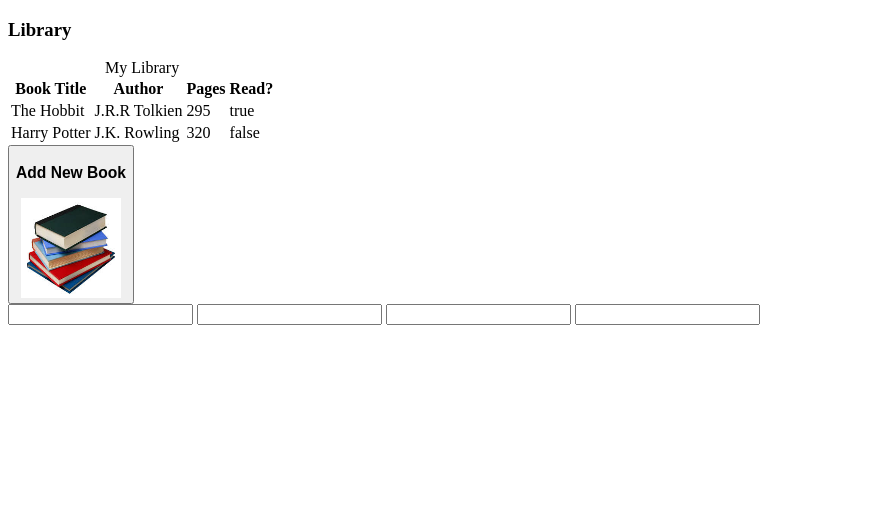
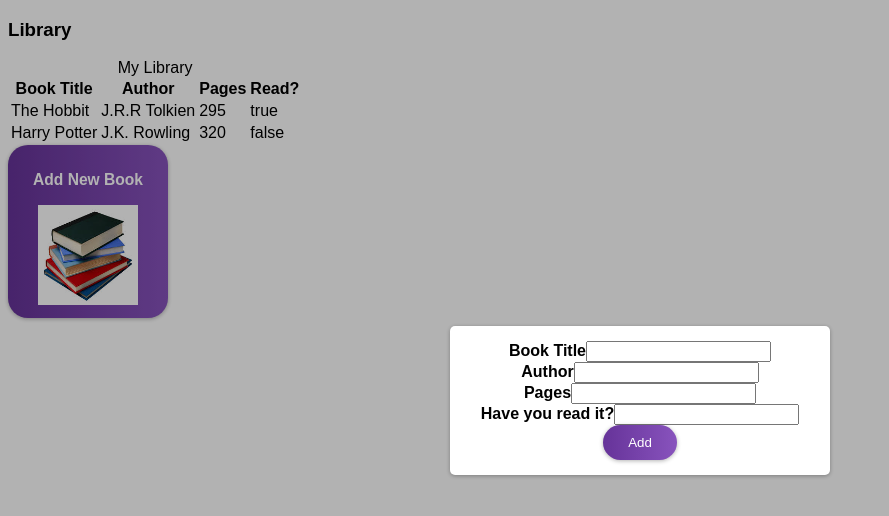
Before and after one commit to sebcroker/Library, a plain HTML site: page index.html in a window 1280 px wide. Both pictures are taken after a click on the button "Add New Book". Shown: the whole page, without its empty margins (0-889 px from the left). Drawn offline with Linux system fonts and the light colour scheme.

Commit message:
Modals learnt in this. Changing from front-end now

```diff
--- a/index.html
+++ b/index.html
@@ -19,17 +19,19 @@
         <tbody id = "myTable">
         </tbody>
     </table>
+
     <button id = "openModal">
         <h3>Add New Book</h3>
         <img src="./images/Book.jpeg" alt="A black, blue, red and navy blue book stacked on one another" height = 100px width = 100px>
     </button>
 
-    <div class = "modal" id = "modal">
+    <div class = "modal" id = "modal"> <!-- classes to style elements, ID's to target them in JS-->
         <div class = "modal-inner">
-            <input type="text">
-            <input type="text">
-            <input type="text">
-            <input type="text">
+            <h4>Book Title<input type="text"></h4>
+            <h4>Author<input type="text"></h4>
+            <h4>Pages<input type="text"></h4>
+            <h4>Have you read it?<input type="text"></h4>
+            <button id = "closeModal">Add</button>
         </div>
     </div>
     <script src = "main.js"></script>
--- a/main.js
+++ b/main.js
@@ -1,9 +1,15 @@
 const myLibrary = [];
-const btn = document.querySelector("button");
+const openBtn = document.querySelector("#openModal");
+const closeBtn = document.querySelector("#closeModal");
+const modal = document.querySelector("#modal");
 
-btn.addEventListener("click", () => {
+openBtn.addEventListener("click", () => {
+    modal.classList.add("open");
+});
 
-})
+closeBtn.addEventListener("click", () => {
+    modal.classList.remove("open");
+});
 
 const hobbit = new Books("The Hobbit", "J.R.R Tolkien", 295, true);
 const harryPotter = new Books("Harry Potter", "J.K. Rowling", 320, false);
--- a/style.css
+++ b/style.css
@@ -0,0 +1,55 @@
+* {
+    box-sizing: border-box;
+}
+
+body {
+    font-family: "Poppins", sans-serif;
+}
+
+button {
+    background-image: linear-gradient(to right, #663399, #8853bd);
+    border-radius: 20px;
+    border: 0;
+    box-shadow: 0 1px 4px rgba(0, 0, 0, 0.3);
+    color: #fff;
+    cursor: pointer;
+    padding: 10px 25px;
+}
+
+button:active {
+    opacity: 0.8;
+}
+
+.modal {
+    background-color: rgba(0, 0, 0, 0.3);
+    opacity: 0;
+    position: fixed;
+    top: 0;
+    left: 0;
+    right: 0;
+    bottom: 0;
+    transition: all 0.3s ease-in-out;
+    z-index: -1;
+
+    display: flex;
+    align-items: center;
+    justify-content: center;
+}
+
+.modal.open {
+    opacity: 1;
+    z-index: 999;
+}
+
+.modal-inner {
+    background-color: #fff;
+    border-radius: 5px;
+    box-shadow: 0 1px 4px rgba(0, 0, 0, 0.3);
+    padding: 15px 25px;
+    text-align: center;
+    width: 380px;
+}
+
+.modal-inner h4 {
+    margin: 0;
+}
```
